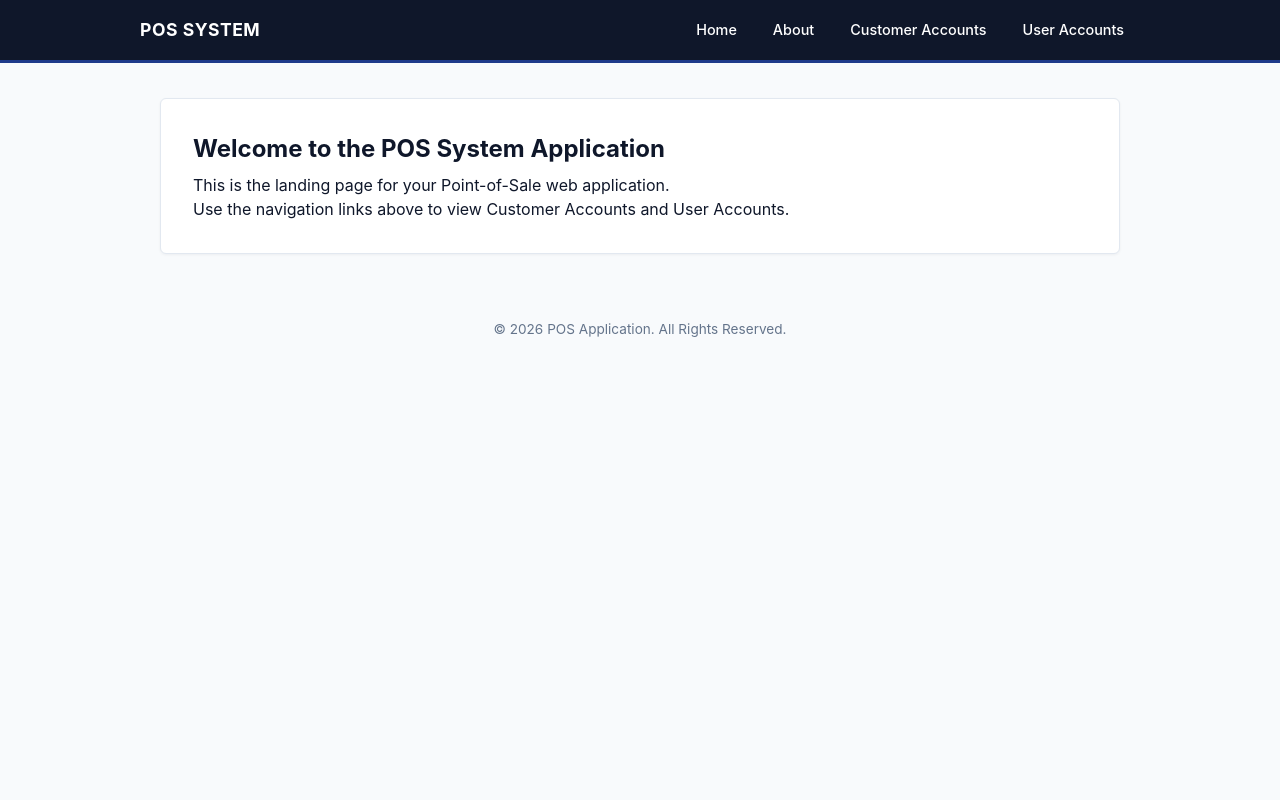
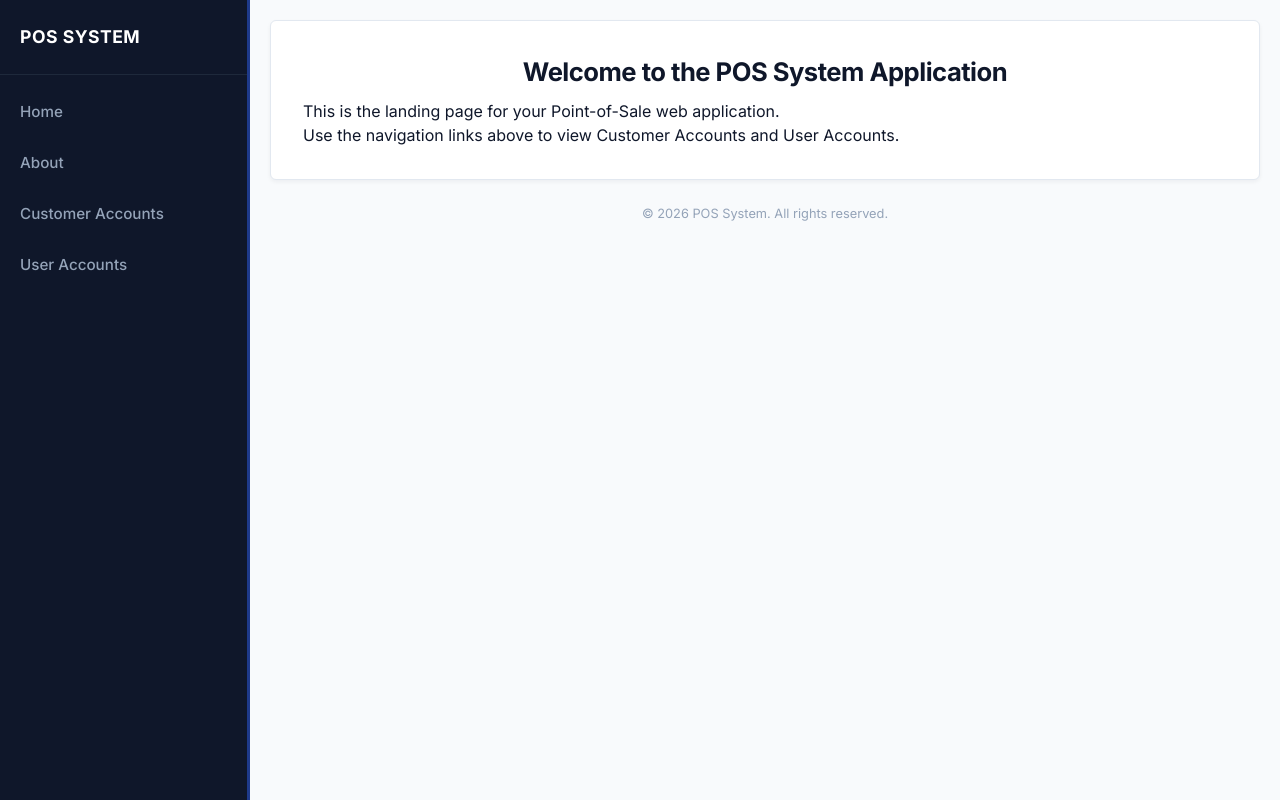
Before and after one commit to seaariii/CRUZ, a CodeIgniter 4 app: the page made by labtfa1/app/Views/pages/home.php in a window 1280 px wide. Run offline with PHP 8.4 and a stand-in for CodeIgniter, Linux system fonts and the light colour scheme; the template is opened without the code that fills it, so the values that code supplies are empty; some libraries are stand-ins or nearby versions.

```diff
--- a/labtfa1/app/Config/App.php
+++ b/labtfa1/app/Config/App.php
@@ -16,7 +16,7 @@ class App extends BaseConfig
      *
      * E.g., http://example.com/
      */
-    public string $baseURL = 'http://localhost/cruz/labtfa1/';
+    public string $baseURL = 'http://cruz-labtfa1.freepage.cc/';
 
     /**
      * Allowed Hostnames in the Site URL other than the hostname in the baseURL.
--- a/labtfa1/app/Views/templates/footer.php
+++ b/labtfa1/app/Views/templates/footer.php
@@ -1,9 +1,9 @@
-</div> <!-- End of content-card -->
-</main>
+</div> <!-- End .content-card -->
 
-<footer style="text-align: center; padding: 25px 0; color: #64748B; font-size: 0.85rem; margin-top: 40px;">
-    <p>&copy; <?= date('Y'); ?> POS Application. All Rights Reserved.</p>
-</footer>
+    <footer style="margin-top: 24px; text-align: center; color: #94A3B8; font-size: 0.8rem;">
+        <p>&copy; <?= date('Y'); ?> POS System. All rights reserved.</p>
+    </footer>
+</main> <!-- End .main-wrapper -->
 
 </body>
 </html>
--- a/labtfa1/app/Views/templates/header.php
+++ b/labtfa1/app/Views/templates/header.php
@@ -4,6 +4,10 @@
     <meta charset="UTF-8">
     <meta name="viewport" content="width=device-width, initial-scale=1.0">
     <title><?= esc($title ?? 'POS System'); ?></title>
+    <!-- Modern Sans-serif Font 'Inter' -->
+    <link rel="preconnect" href="https://fonts.googleapis.com">
+    <link rel="preconnect" href="https://fonts.gstatic.com" crossorigin>
+    <link href="https://fonts.googleapis.com/css2?family=Inter:wght@400;500;600;700&display=swap" rel="stylesheet">
     <style>
         * {
             box-sizing: border-box;
@@ -12,26 +16,22 @@
         }
 
         body {
-            font-family: -apple-system, BlinkMacSystemFont, "Segoe UI", Roboto, Helvetica, Arial, sans-serif;
+            font-family: 'Inter', -apple-system, BlinkMacSystemFont, "Segoe UI", Roboto, sans-serif;
             background-color: #F8FAFC;
             color: #0F172A;
             line-height: 1.5;
+            display: flex;
+            min-height: 100vh;
         }
 
-        /* Dark Blue Header Navigation Bar */
-        .header-bar {
+        /* Left Sidebar Navigation Bar */
+        .sidebar {
+            width: 250px;
             background-color: #0F172A; /* Primary Dark Blue */
-            border-bottom: 3px solid #1E3A8A; /* Secondary Dark Blue Accent */
-            padding: 0 30px;
-        }
-
-        .header-container {
-            max-width: 1000px;
-            margin: 0 auto;
+            border-right: 3px solid #1E3A8A; /* Secondary Dark Blue Accent */
             display: flex;
-            align-items: center;
-            justify-content: space-between;
-            height: 60px;
+            flex-direction: column;
+            flex-shrink: 0;
         }
 
         .system-title {
@@ -40,80 +40,97 @@
             font-weight: 700;
             letter-spacing: 0.5px;
             text-transform: uppercase;
+            padding: 24px 20px;
+            border-bottom: 1px solid #1E293B;
+            text-align: left;
         }
 
         .nav-menu {
-            display: flex;
             list-style: none;
-            gap: 4px;
+            padding: 12px 0;
+        }
+
+        .nav-menu li {
+            width: 100%;
         }
 
         .nav-menu a {
-            color: #FFFFFF;
+            color: #94A3B8;
             text-decoration: none;
-            font-size: 0.9rem;
+            font-size: 0.95rem;
             font-weight: 500;
-            padding: 18px 16px;
-            display: inline-block;
-            transition: background-color 0.15s ease;
+            padding: 14px 20px;
+            display: block;
+            transition: all 0.15s ease;
         }
 
         /* Dark Blue Hover Effect */
         .nav-menu a:hover {
             background-color: #1E3A8A;
+            color: #FFFFFF;
         }
 
-        /* Main Workspace Container */
+        /* Main Workspace Container - Expanded Padding */
         .main-wrapper {
-            max-width: 1000px;
-            margin: 35px auto;
-            padding: 0 20px;
+            flex: 1;
+            padding: 20px;
+            overflow-y: auto;
         }
 
+        /* Full-Width Content Card */
         .content-card {
             background: #FFFFFF;
             border: 1px solid #E2E8F0;
             border-radius: 6px;
             padding: 32px;
-            box-shadow: 0 1px 3px rgba(15, 23, 42, 0.05);
+            box-shadow: 0 2px 4px rgba(15, 23, 42, 0.05);
+            width: 100%;
+            max-width: 100%; /* Spans full width of the screen */
+            margin: 0;
         }
 
+        /* Centered Formal Page Headers */
         h1 {
             color: #0F172A;
-            font-size: 1.5rem;
+            font-size: 1.6rem;
             font-weight: 700;
-            margin-bottom: 6px;
+            margin-bottom: 8px;
+            letter-spacing: -0.02em;
+            text-align: center;
         }
 
         p.subtitle {
-            color: #64748B;
-            font-size: 0.9rem;
-            margin-bottom: 24px;
-            border-bottom: 1px solid #E2E8F0;
-            padding-bottom: 12px;
+            color: #475569;
+            font-size: 0.95rem;
+            margin-bottom: 28px;
+            border-bottom: 2px solid #0F172A;
+            padding-bottom: 16px;
+            text-align: center;
         }
 
-        /* Dark Blue Table Styling */
+        /* Table Styling with Inner Cell Borders Only */
         table {
             width: 100%;
             border-collapse: collapse;
             margin-top: 10px;
             font-size: 0.9rem;
+            border: none;
         }
 
         th {
             background-color: #0F172A; /* Dark Blue Header */
             color: #FFFFFF;
-            padding: 12px 16px;
-            text-align: left;
+            padding: 14px 18px;
+            text-align: center;
             font-weight: 600;
-            border-bottom: 2px solid #1E3A8A;
+            border: 1px solid #0F172A; /* Visible dark borders between columns */
         }
 
         td {
-            border-bottom: 1px solid #E2E8F0;
-            padding: 12px 16px;
-            color: #334155;
+            border: 1px solid #0F172A; /* Visible dark borders for inner rows & columns */
+            padding: 14px 18px;
+            color: #0F172A;
+            text-align: center;
         }
 
         tr:nth-child(even) {
@@ -121,14 +138,14 @@
         }
 
         tr:hover {
-            background-color: #F1F5F9;
+            background-color: #E2E8F0;
         }
     </style>
 </head>
 <body>
 
-<header class="header-bar">
-    <div class="header-container">
+<!-- Left Side Navigation Bar -->
+<aside class="sidebar">
     <div class="system-title">POS System</div>
     <nav>
         <ul class="nav-menu">
@@ -138,8 +155,7 @@
             <li><a href="<?= site_url('users'); ?>">User Accounts</a></li>
         </ul>
     </nav>
-    </div>
-</header>
+</aside>
 
 <main class="main-wrapper">
     <div class="content-card">
```
Lines whose indentation alone changed are shown as unchanged.
